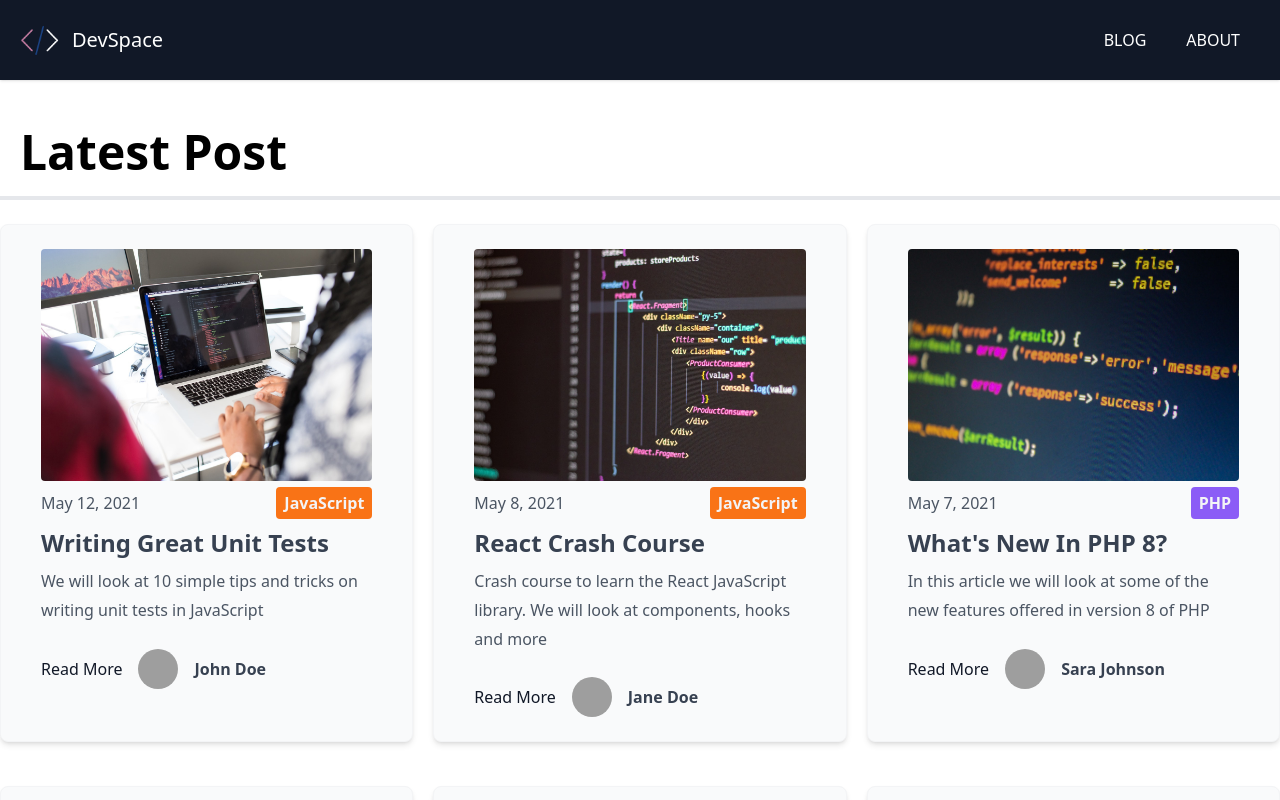
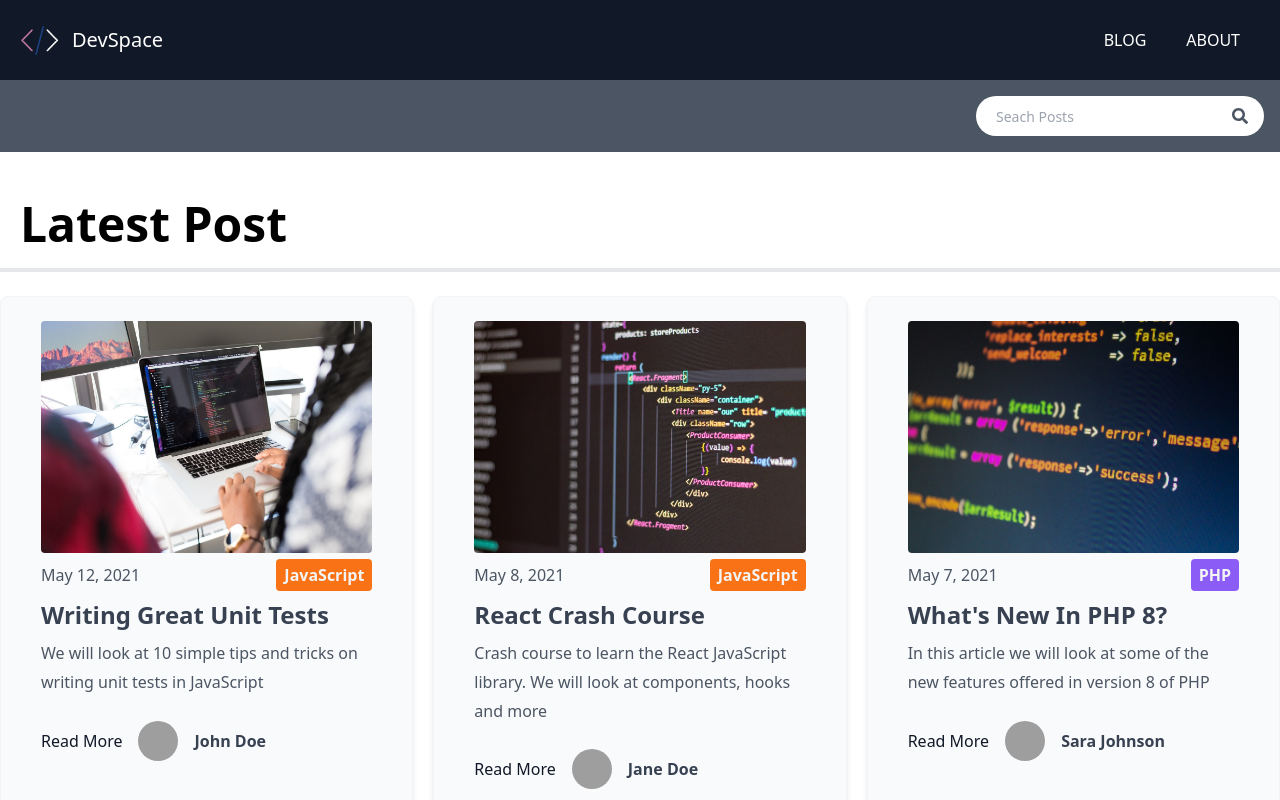
Before and after one commit to EbrahimHeydari/devspace, a Next.js app: page / in a window 1280 px wide. Shown: the top 800 px of the page. Built offline with nearby package versions, Linux system fonts and the light colour scheme; grey boxes are pictures that could not be loaded.

Commit message:
13-2 Search Component

```diff
--- a/components/Layout.js
+++ b/components/Layout.js
@@ -1,5 +1,6 @@
 import Head from "next/head"
 import Header from "./Header"
+import Search from "./Search"
 
 const Layout = ({ title, children, keywords, description }) => {
   return (
@@ -12,6 +13,8 @@ const Layout = ({ title, children, keywords, description }) => {
       </Head>
 
       <Header />
+      <Search />
+
       <main className="container mx-auto my-7">{children}</main>
     </div>
   )
--- /dev/null
+++ b/components/Search.js
@@ -0,0 +1,30 @@
+import { useEffect, useState } from "react"
+import { FaSearch } from 'react-icons/fa'
+
+const Search = () => {
+  const [searchTerm, setSearchTerm] = useState('')
+  const [searchResults, setSearchResults] = useState([])
+
+  return (
+    <div className="relative bg-gray-600 p-4">
+      <div className="container mx-auto flex items-center justify-center md:justify-end">
+        <div className="relative text-gray-600 w-72">
+          <form>
+            <input
+              type="search"
+              name="search"
+              id="seatch"
+              value={searchTerm}
+              onChange={event => setSearchTerm(event.target.value)}
+              placeholder='Seach Posts'
+              className="bg-white h-10 px-5 pr-10 rounded-full text-sm focus:outline-none w-72" />
+
+              <FaSearch className="absolute top-0 right-0 text-block mr-4 mt-3" />
+          </form>
+        </div>
+      </div>
+    </div>
+  )
+}
+
+export default Search
--- a/package.json
+++ b/package.json
@@ -13,12 +13,14 @@
     "marked": "^4.1.0",
     "next": "12.2.5",
     "react": "18.2.0",
-    "react-dom": "18.2.0"
+    "react-dom": "18.2.0",
+    "react-icons": "^4.4.0"
   },
   "devDependencies": {
     "autoprefixer": "^10.4.8",
     "eslint": "8.23.0",
     "eslint-config-next": "12.2.5",
+    "husky": "^8.0.1",
     "postcss": "^8.4.16",
     "tailwindcss": "^3.1.8"
   }
--- a/pages/blog/[slug].js
+++ b/pages/blog/[slug].js
@@ -17,11 +17,12 @@ const PostPage = ({
           <h1 className="text-5xl mb-7">{title}</h1>
           <CategoryLabel>{category}</CategoryLabel>
         </div>
-        <img src={cover_image} className='w-full rounded' />
+        <img src={cover_image} className='w-full rounded' alt='cover' />
 
         <div className="flex justify-between items-center rounded bg-gray-100 p-2 my-8">
           <div className="flex items-center">
             <img
+              alt='author'
               src={author_image}
               className="mx-4 w-10 h-10 object-full rounded-full hidden sm:block rounded-md" />
             <h4>{author}</h4>
```
Also changed, not shown: 1 other file (tests, documents, lock files or other folders).
